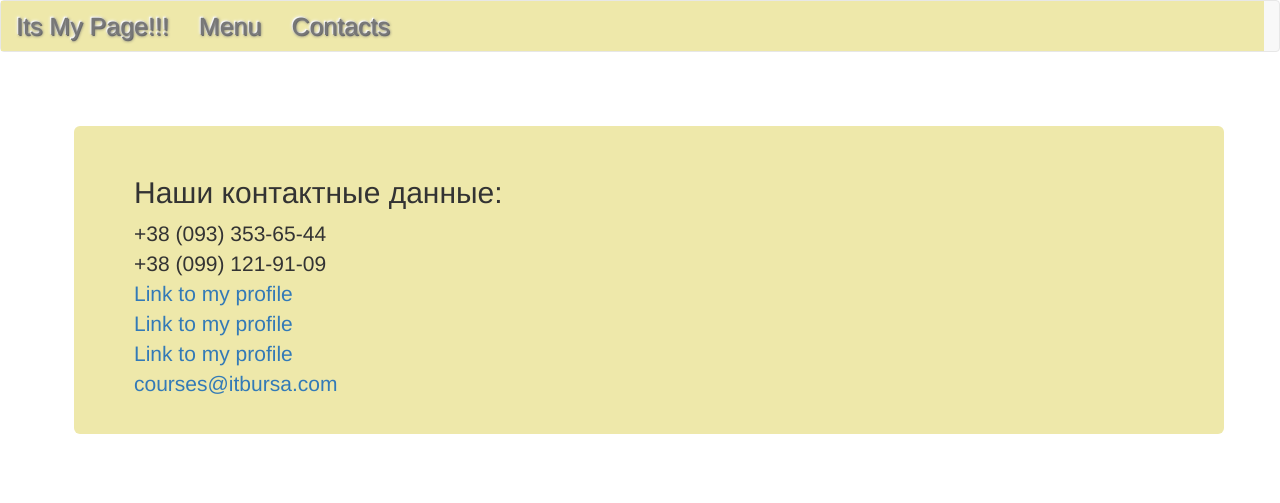
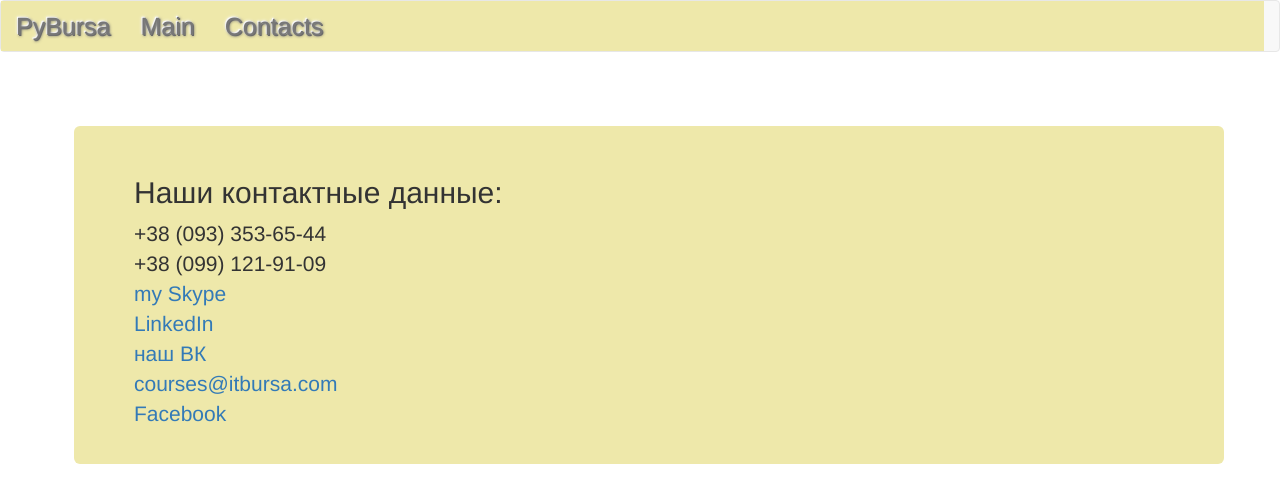
Before and after one commit to vpikalova/ooniversity_django_courses_06, a Python web app: template templates/contact.html in a window 1280 px wide. Shown: the top 503 px of the page. Run offline with Jinja, Linux system fonts and the light colour scheme; the template is opened without the code that fills it, so the values that code supplies are empty.

Commit message:
index.html and  contacts.html

```diff
--- a/templates/contact.html
+++ b/templates/contact.html
@@ -22,27 +22,17 @@
         <div class="container-fluid">
           <!-- Brand and toggle get grouped for better mobile display -->
           <div class="navbar-header">
-            <button type="button" class="navbar-toggle collapsed" data-toggle="collapse" data-target="#bs-example-navbar-collapse-1" aria-expanded="false">
-              <span class="sr-only">Toggle navigation</span>
-              <span class="icon-bar"></span>
-              <span class="icon-bar"></span>
-              <span class="icon-bar"></span>
-            </button>
-            <a class="navbar-brand" href="#">Its My Page!!!</a>
+            <a class="navbar-brand" href="index.html">PyBursa</a>
           </div>
-
           <!-- Collect the nav links, forms, and other content for toggling -->
           <div class="collapse navbar-collapse" id="bs-example-navbar-collapse-1">
             <ul class="nav navbar-nav">
-              <li><a href="index.html">Menu</a></li>
+              <li><a href="index.html">Main</a></li>
               <li><a href="contact.html">Contacts</a></li>
             </ul>
-            <ul class="nav navbar-nav navbar-right">
-            </li>
-          </ul>
-        </div><!-- /.navbar-collapse -->
-      </div><!-- /.container-fluid -->
-    </nav>
+          </div><!-- /.navbar-collapse -->
+        </div><!-- /.container-fluid -->
+        </nav>
     <!-- jQuery (necessary for Bootstrap's JavaScript plugins) -->
     <script src="https://ajax.googleapis.com/ajax/libs/jquery/1.12.4/jquery.min.js"></script>
     <!-- Include all compiled plugins (below), or include individual files as needed -->
@@ -52,10 +42,11 @@
       <h2>Наши контактные данные:</h2>
         <p>+38 (093) 353-65-44<br/>
           +38 (099) 121-91-09<br/>
-          <a href="skype:">Link to my profile</a><br/>
-          <a href="linkedin:">Link to my profile</a></br>
-          <a href="vk:">Link to my profile</a><br/>
-          <a href="email:courses@itbursa.com">courses@itbursa.com</a>
+          <a href="skype:odenmitya1">my Skype</a><br/>
+          <a href="https://www.linkedin.com/in/dimitrig/">LinkedIn</a></br>
+          <a href="https://vk.com/id117078561">наш  ВК</a><br/>
+          <a href="courses@itbursa.com">courses@itbursa.com</a><br/>
+          <a href="https://www.facebook.com/israodin">Facebook</a>
           <br/>
         </p>
       </div>
```
Also changed, not shown: templates/index.html (+2 -12 lines).
